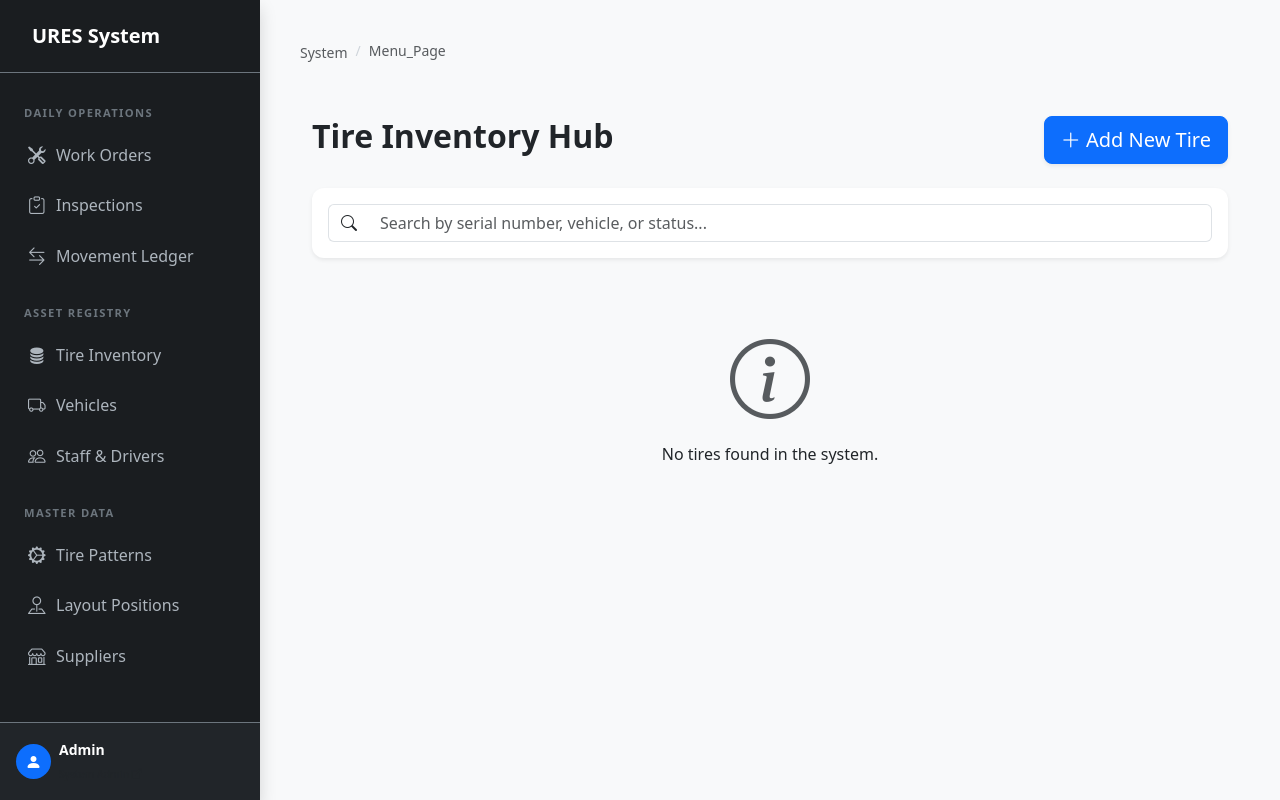
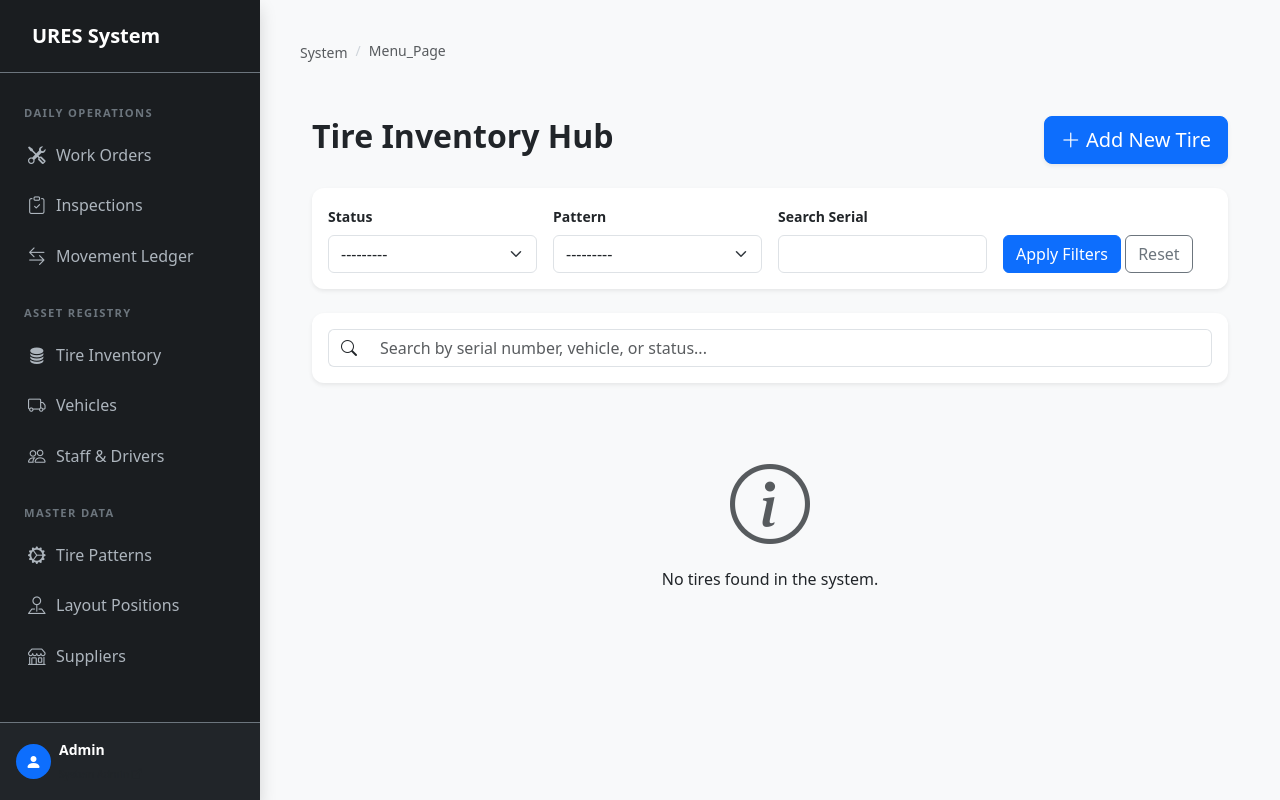
Before and after one commit to Volcanicfire771/DatabaseProject, a Django app: page / in a window 1280 px wide. Run offline with Django 5.2, Linux system fonts and the light colour scheme; data that the repository does not hold is empty; some libraries are stand-ins or nearby versions.

Commit message:
Added filters in tires&vehicles Templates

```diff
--- a/config/settings.py
+++ b/config/settings.py
@@ -40,6 +40,7 @@ INSTALLED_APPS = [
     'django.contrib.messages',
     'django.contrib.staticfiles',
     # 'django_extensions',
+    'django_filters',
     'tires', # Add apps here (Project can have multiple apps each have there use)
 ]
 
--- /dev/null
+++ b/tires/filters/__init__.py
@@ -0,0 +1,2 @@
+from .tire_filters import *
+from .vehicle_filters import *
--- /dev/null
+++ b/tires/filters/tire_filters.py
@@ -0,0 +1,27 @@
+import django_filters
+from django import forms
+from ..models import Tire, TireStatus, TirePattern
+
+class TireFilter(django_filters.FilterSet):
+    # Customizing individual fields
+    serial = django_filters.CharFilter(
+        field_name='serial_number',
+        lookup_expr='icontains',
+        label='Search Serial'
+    )
+
+    class Meta:
+        model = Tire
+        fields = ['status', 'pattern']
+
+    def __init__(self, *args, **kwargs):
+        super(TireFilter, self).__init__(*args, **kwargs)
+        # Apply Bootstrap classes to every field automatically
+        for field in self.filters:
+            self.filters[field].field.widget.attrs.update({'class': 'form-control'})
+
+        # Specifically for dropdowns, 'form-select' looks better than 'form-control'
+        if 'status' in self.filters:
+            self.filters['status'].field.widget.attrs.update({'class': 'form-select'})
+        if 'pattern' in self.filters:
+            self.filters['pattern'].field.widget.attrs.update({'class': 'form-select'})
--- a/tires/templates/tires/tires_list.html
+++ b/tires/templates/tires/tires_list.html
@@ -7,6 +7,24 @@
         <button class="btn btn-primary btn-lg shadow-sm" data-bs-toggle="modal" data-bs-target="#createModal">
             <i class="bi bi-plus-lg"></i> Add New Tire
         </button>
+    </div>
+
+    <div class="card mb-4 border-0 shadow-sm">
+        <div class="card-body">
+            <form method="get" class="row g-3 align-items-end">
+                {% for field in filter.form %}
+                    <div class="col-md-3">
+                        <label class="form-label small fw-bold">{{ field.label }}</label>
+                        {{ field }}
+                    </div>
+                {% endfor %}
+
+                <div class="col-md-auto">
+                    <button type="submit" class="btn btn-primary">Apply Filters</button>
+                    <a href="{% url 'tires_list' %}" class="btn btn-outline-secondary">Reset</a>
+                </div>
+            </form>
+        </div>
     </div>
 
     <div class="card border-0 shadow-sm mb-4">
--- a/tires/views/tire_views.py
+++ b/tires/views/tire_views.py
@@ -1,20 +1,32 @@
 from django.shortcuts import render, redirect, get_object_or_404
 from ..models import Tire, TirePattern, TireStatus, Supplier, TirePosition
 from ..forms import TireForm
+from ..filters import TireFilter
 
 def tires_list(request):
+    # Keep your optimized queryset
     tires = Tire.objects.all().select_related('status', 'pattern', 'supplier', 'current_position')
 
+    # IMPORTANT: Link the filter to your 'tires' variable so it actually filters!
+    tire_filter = TireFilter(request.GET, queryset=tires)
+
     context = {
-        'tires': tires,
+
+        'tires': tire_filter.qs,
+
         'create_form': TireForm(),
         'tire_patterns': TirePattern.objects.all(),
         'tire_statuses': TireStatus.objects.all(),
         'suppliers': Supplier.objects.all(),
         'tire_positions': TirePosition.objects.all(),
+
         # Quick Stats
         'total_count': tires.count(),
-        'active_count': tires.filter(status__name=2).count(),
+
+        'active_count': tires.filter(status_id=2).count(),
+
+        # Filter
+        'filter': tire_filter,
     }
     return render(request, 'tires/tires_list.html', context)
 
```
Also changed, not shown: tires/filters/vehicle_filters.py (added, +33 -0 lines), tires/templates/tires/vehicle_list.html (+19 -0 lines), tires/views/vehicle_views.py (+7 -1 lines).
